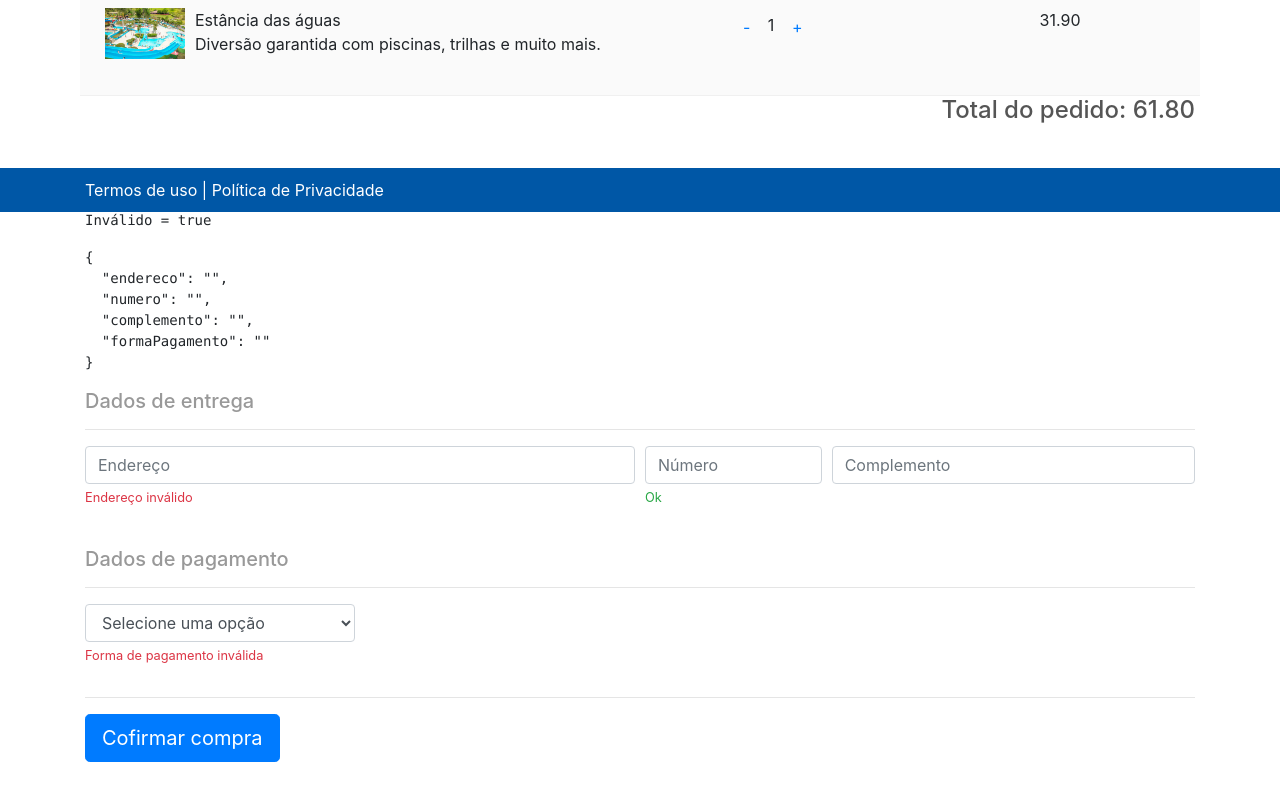
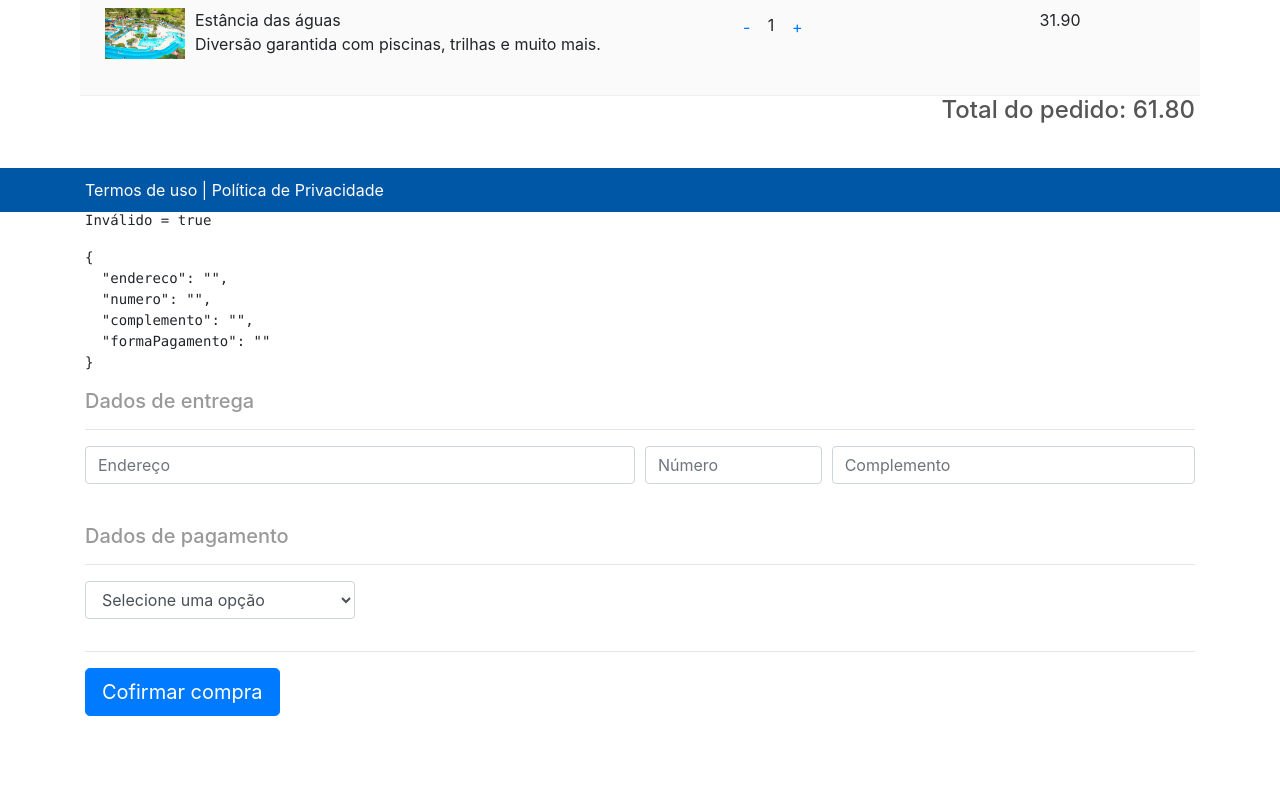
Before and after one commit to raphaelbzr10/passaro-urbano, an Angular app: page /ordem-compra in a window 1280 px wide. Shown: the part 588-1388 px from the top of the page. Built offline with nearby package versions, Linux system fonts and the light colour scheme.

Commit message:
aplicando feedback visual - mensagens de controle

```diff
--- a/src/app/ordem-compra/ordem-compra.component.html
+++ b/src/app/ordem-compra/ordem-compra.component.html
@@ -85,8 +85,11 @@
             maxlength="120"
             name="endereco"
             ngModel
+            #inputEndereco="ngModel"
           >
-          <small class="form-text text-danger">Endereço inválido</small>
+          <small *ngIf = "inputEndereco.valid && inputEndereco.touched" class="form-text text-success">Ok</small>
+          <!-- {{inputEndereco.valid}} -->
+          <small *ngIf = "!inputEndereco.valid && inputEndereco.touched"  class="form-text text-danger">Endereço inválido</small>
         </div>
 
         <div class="form-group col-md-2">
@@ -100,8 +103,10 @@
             maxlength="20"
             name="numero"
             ngModel
+            #inputNumero="ngModel"
           >
-          <small class="form-text text-success">Ok</small>
+          <small *ngIf = "inputNumero.valid && inputNumero.touched" class="form-text text-success">Ok</small>
+          <small *ngIf = "!inputNumero.valid && inputNumero.touched"  class="form-text text-danger">Numéro inválido</small>
         </div>
 
         <div class="form-group col-md-4">
@@ -129,12 +134,14 @@
             name="formaPagamento"
             ngModel
             required
+            #selectFormaPagamento="ngModel"
           >
             <option value="">Selecione uma opção</option>
             <option value="dinheiro">Dinheiro</option>
             <option value="debito">Débito</option>
           </select>
-          <small class="form-text text-danger">Forma de pagamento inválida</small>
+          <small *ngIf = "selectFormaPagamento.valid && selectFormaPagamento.touched" class="form-text text-success">Ok</small>
+          <small *ngIf = "!selectFormaPagamento.valid && selectFormaPagamento.touched"  class="form-text text-danger">Forma de pagamento inválida</small>
         </div>
       </div>
 
```
